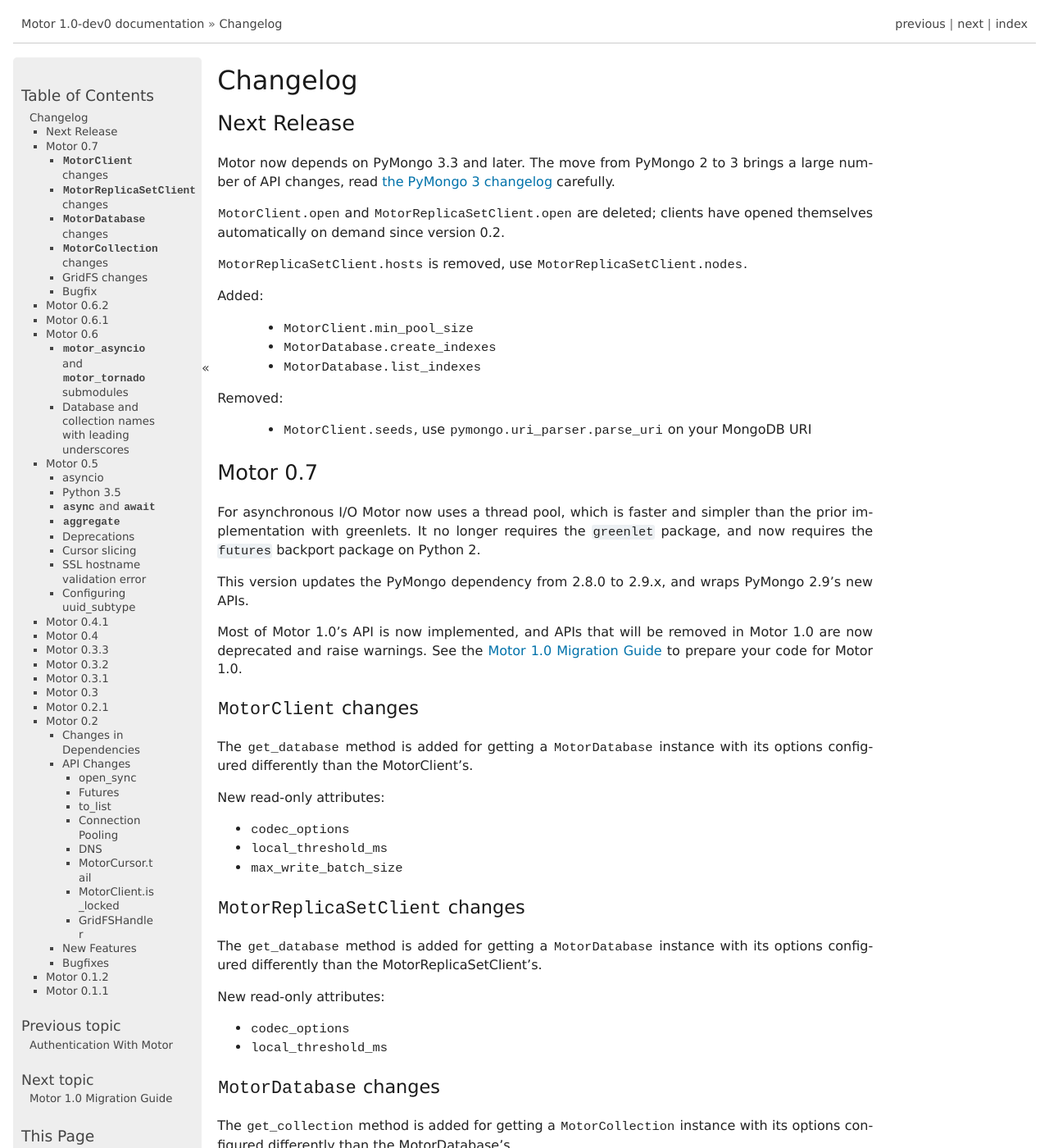
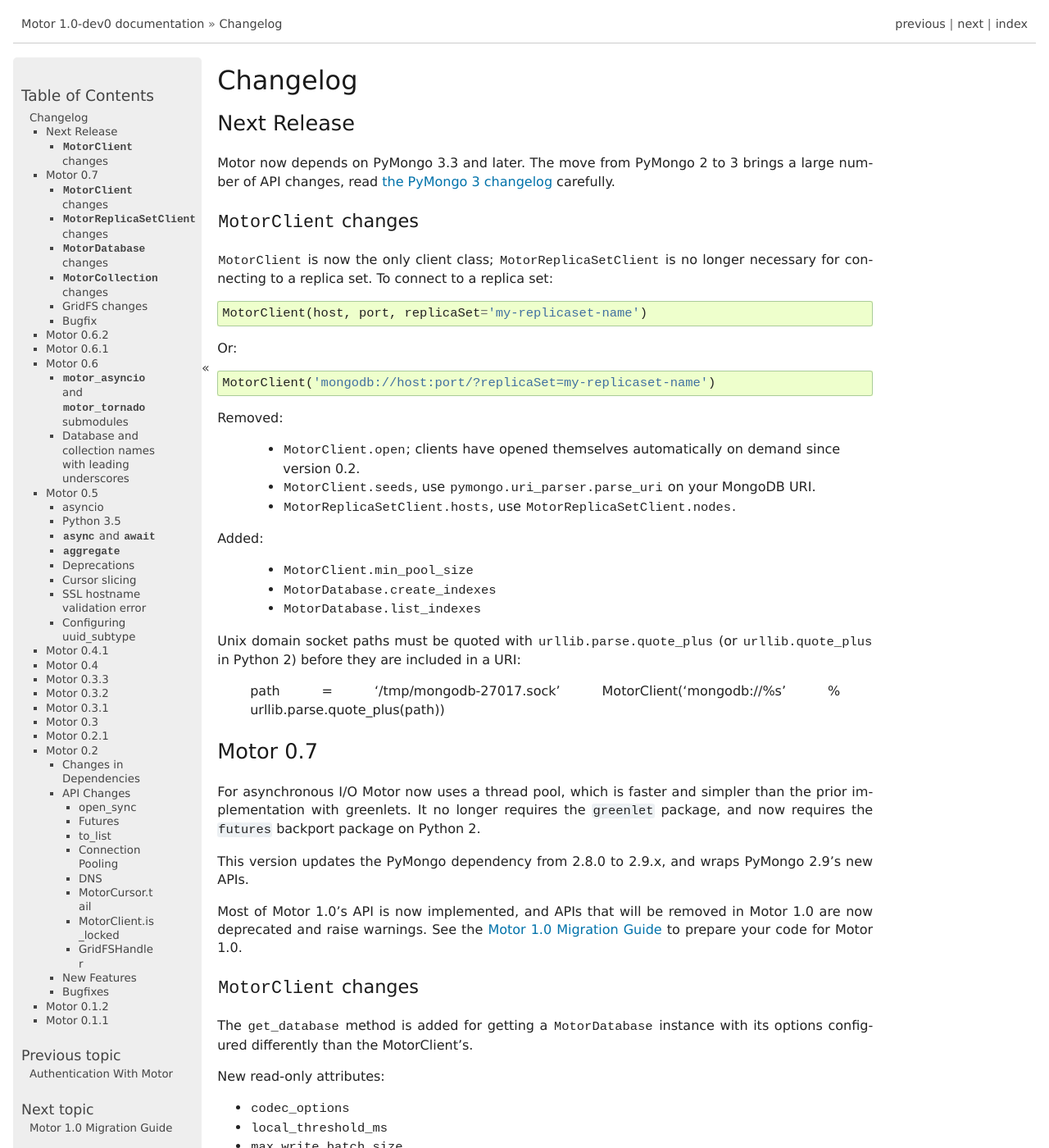
Before and after one commit to mongodb/motor, a Sphinx documentation site: the page built from doc/changelog.rst, in a window 1280 px wide and 1400 px high. Shown: the whole window at 82% size. Built offline with Sphinx 7.4.7, drawn with Linux system fonts in a browser that asks for light colours; the version number is read from the project's files by our own code.

Commit message:
MOTOR-87 Update changelog.

```diff
--- a/doc/changelog.rst
+++ b/doc/changelog.rst
@@ -9,10 +9,25 @@
 Motor now depends on PyMongo 3.3 and later. The move from PyMongo 2 to 3 brings
 a large number of API changes, read `the PyMongo 3 changelog`_ carefully.
 
-`MotorClient.open` and `MotorReplicaSetClient.open` are deleted; clients have
-opened themselves automatically on demand since version 0.2.
 
-`MotorReplicaSetClient.hosts` is removed, use `MotorReplicaSetClient.nodes`.
+`MotorClient` changes
+~~~~~~~~~~~~~~~~~~~~~
+
+`MotorClient` is now the only client class; `MotorReplicaSetClient` is no longer
+necessary for connecting to a replica set. To connect to a replica set::
+
+    MotorClient(host, port, replicaSet='my-replicaset-name')
+
+Or::
+
+    MotorClient('mongodb://host:port/?replicaSet=my-replicaset-name')
+
+Removed:
+
+ - `MotorClient.open`; clients have opened themselves automatically on demand
+   since version 0.2.
+ - `MotorClient.seeds`, use `pymongo.uri_parser.parse_uri` on your MongoDB URI.
+ - `MotorReplicaSetClient.hosts`, use `MotorReplicaSetClient.nodes`.
 
 Added:
 
@@ -20,10 +35,11 @@
  - `MotorDatabase.create_indexes`
  - `MotorDatabase.list_indexes`
 
-Removed:
+Unix domain socket paths must be quoted with `urllib.parse.quote_plus` (or
+`urllib.quote_plus` in Python 2) before they are included in a URI:
 
- - `MotorClient.seeds`, use `pymongo.uri_parser.parse_uri` on your MongoDB URI
-
+    path = '/tmp/mongodb-27017.sock'
+    MotorClient('mongodb://%s' % urllib.parse.quote_plus(path))
 
 .. _the PyMongo 3 changelog: http://api.mongodb.com/python/current/changelog.html#changes-in-version-3-0
 
```
